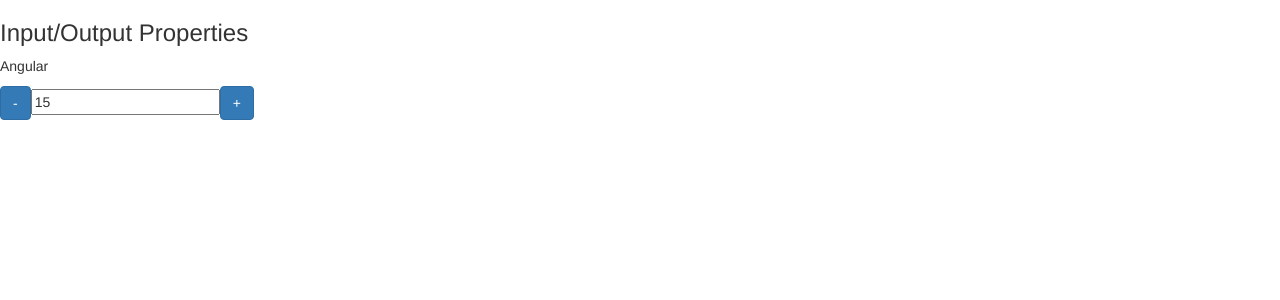
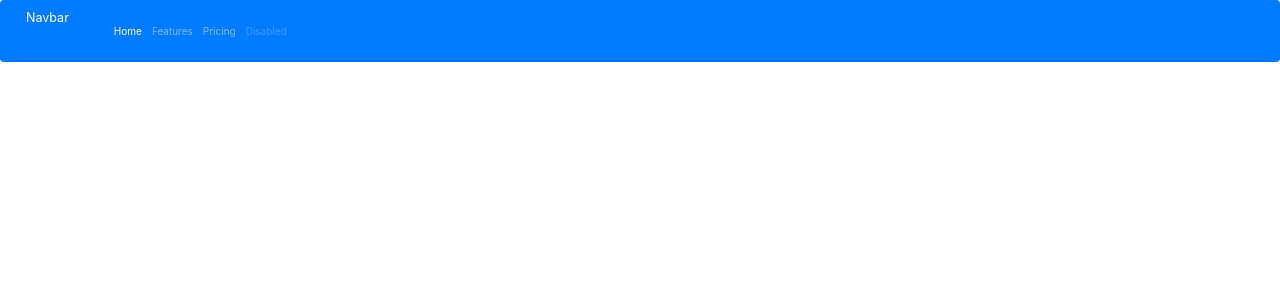
Before and after one commit to sansou/data-biding, an Angular app: page / in a window 1280 px wide. Shown: the top 300 px of the page. Built offline with nearby package versions, Linux system fonts and the light colour scheme.

Commit message:
instalando o bootstrap 4

```diff
--- a/package.json
+++ b/package.json
@@ -19,6 +19,7 @@
     "@angular/platform-browser": "~10.0.6",
     "@angular/platform-browser-dynamic": "~10.0.6",
     "@angular/router": "~10.0.6",
+    "bootstrap": "^4.6.0",
     "ngx-bootstrap": "^6.2.0",
     "rxjs": "~6.5.5",
     "tslib": "^2.0.0",
--- a/src/app/app.component.html
+++ b/src/app/app.component.html
@@ -1,5 +1,29 @@
-<app-data-binding></app-data-binding>
+<!-- <app-data-binding></app-data-binding> -->
 
 <!-- <app-ciclo [valorInicial]="valor" *ngIf="!deletarCiclo"></app-ciclo>
 <button (click)="mudarValor()">Mudar Valor</button>
 <button (click)="destruirCiclo()">Deletar</button> -->
+
+<nav class="navbar navbar-expand-lg navbar-dark bg-primary">
+    <a class="navbar-brand" href="#">Navbar</a>
+    <button class="navbar-toggler" type="button" data-toggle="collapse" data-target="#navbarNav" aria-controls="navbarNav" aria-expanded="false" aria-label="Toggle navigation">
+      <span class="navbar-toggler-icon"></span>
+    </button>
+    <div class="collapse navbar-collapse" id="navbarNav">
+      <ul class="navbar-nav">
+        <li class="nav-item active">
+          <a class="nav-link" href="#">Home <span class="sr-only">(current)</span></a>
+        </li>
+        <li class="nav-item">
+          <a class="nav-link" href="#">Features</a>
+        </li>
+        <li class="nav-item">
+          <a class="nav-link" href="#">Pricing</a>
+        </li>
+        <li class="nav-item">
+          <a class="nav-link disabled" href="#" tabindex="-1" aria-disabled="true">Disabled</a>
+        </li>
+      </ul>
+    </div>
+  </nav>
+  <router-outlet></router-outlet>
--- a/src/styles.css
+++ b/src/styles.css
@@ -1 +1,2 @@
 /* You can add global styles to this file, and also import other style files */
+@import '~bootstrap/dist/css/bootstrap.min.css';
```
Also changed, not shown: 1 other file (tests, documents, lock files or other folders).
